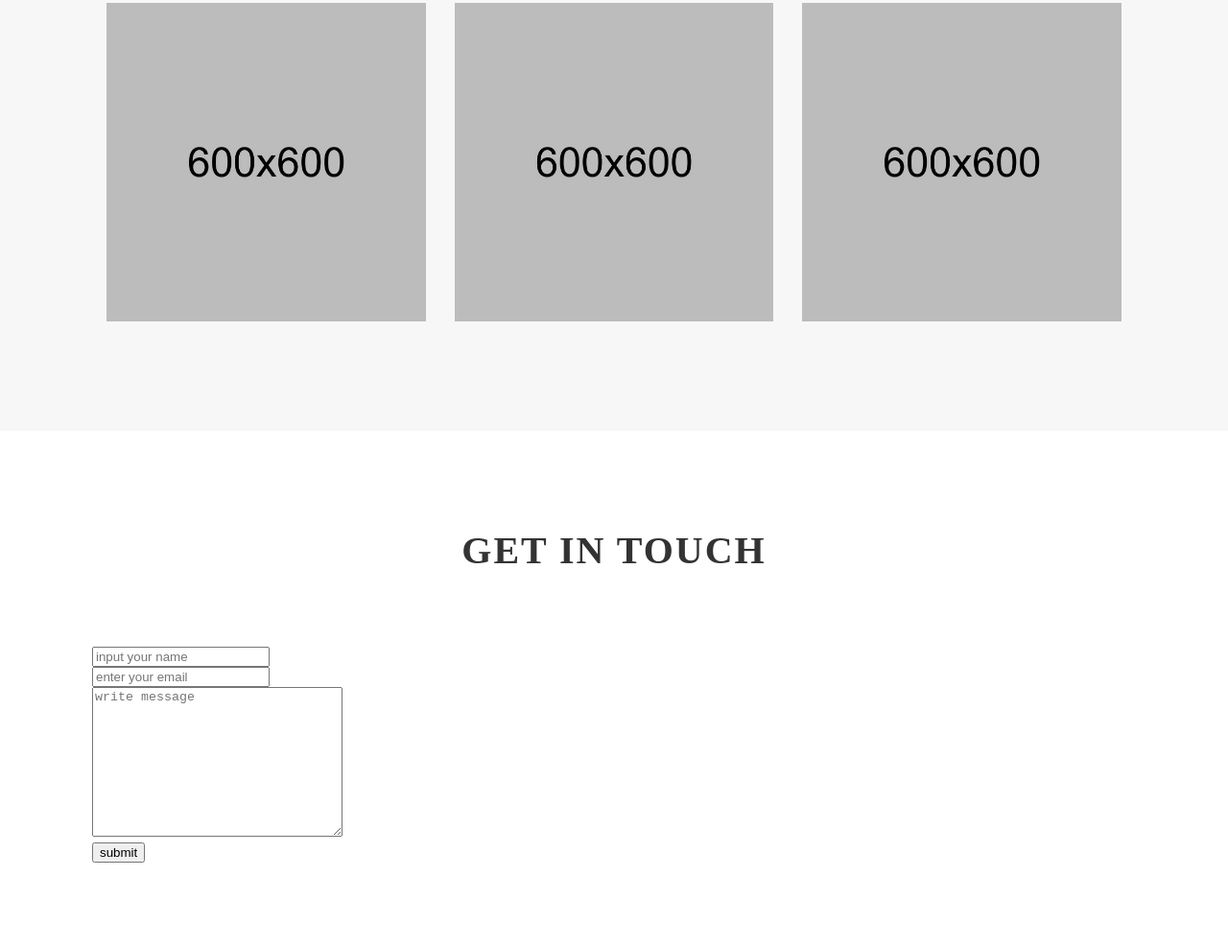
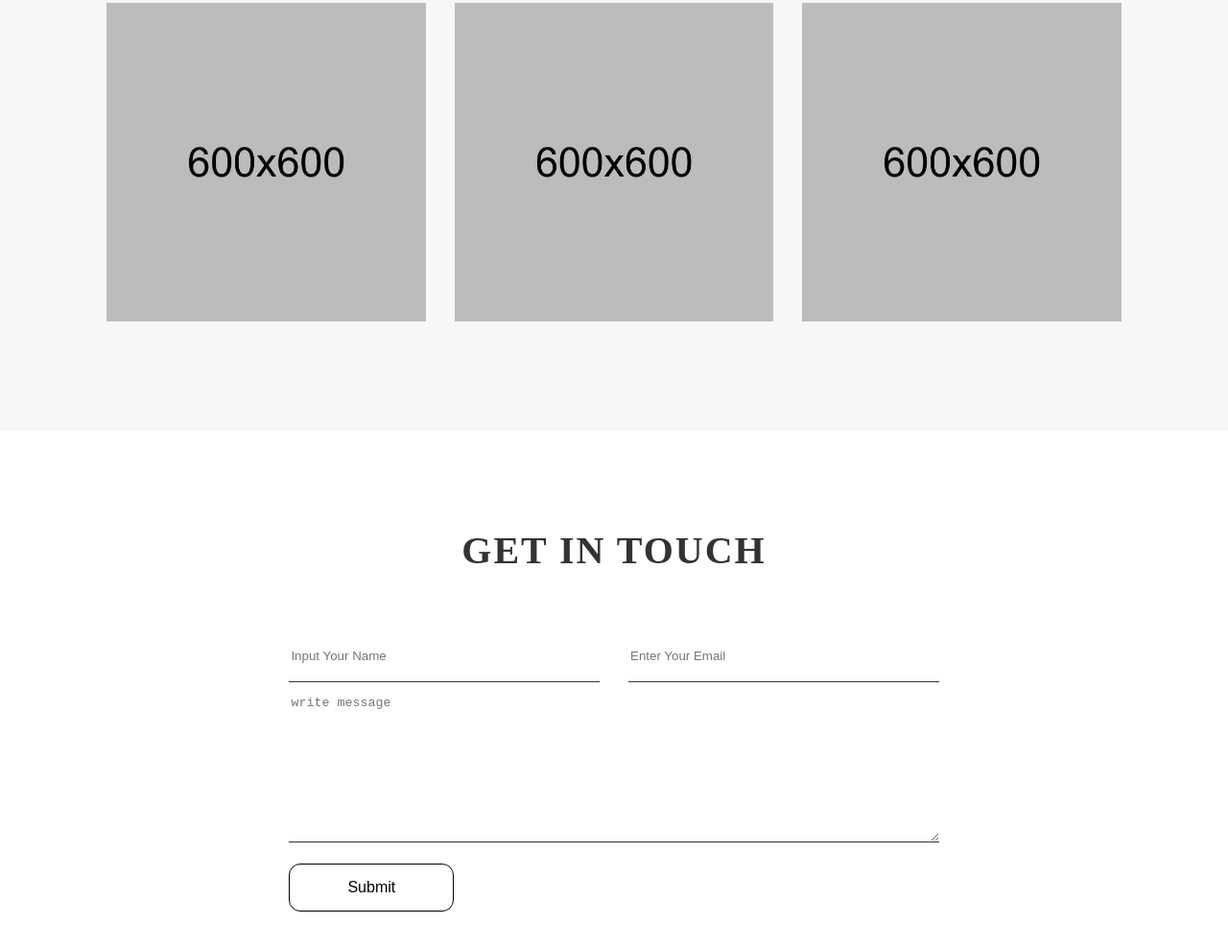
Before and after one commit to ALPHACamp/personal-site, a plain HTML site: page index.html in a window 1280 px wide. Shown: the part 3605-4593 px from the top of the page at 96% size. Drawn offline with Linux system fonts and the light colour scheme.

Commit message:
styled contact form

```diff
--- a/css/style.css
+++ b/css/style.css
@@ -352,3 +352,67 @@ h3.resume-subtitle {
   box-shadow: 0 16px 22px 0 rgba(90, 91, 95, 0.3);
   top: -5px;
 }
+
+/*========================== 09. Contact ==========================*/
+
+.contact-form {
+  width: 65%;
+  margin: 0 auto;
+  text-align: center;
+}
+
+.contact-form .form-input:first-child,
+.contact-form .form-input:nth-child(2) {
+  float: left;
+  width: 50%;
+  padding: 0 15px;
+}
+
+.contact-form .form-input:nth-child(3) {
+  width: 100%;
+  padding: 0 15px;
+}
+
+.contact-form input.form-style {
+  width: 100%;
+  border: none;
+  border-bottom: 1px solid #333;
+  text-transform: capitalize;
+  padding-bottom: 19px;
+  margin-bottom: 12px;
+  outline: none;
+}
+
+.contact-form textarea {
+  width: 100%;
+  border: none;
+  border-bottom: 1px solid #333;
+  outline: none;
+}
+
+.form-submit {
+  text-align: left;
+  padding: 0 15px;
+}
+
+.form-submit input {
+  font-size: 16px;
+  text-transform: capitalize;
+  background-color: transparent;
+  border: 1px solid #000;
+  border-radius: 12px;
+  padding: 15px 60px;
+  margin-top: 16px;
+  margin-bottom: 14px;
+  cursor: pointer;
+  -webkit-transition: .4s linear;
+  -moz-transition: .4s linear;
+  -ms-transition: .4s linear;
+  -o-transition: .4s linear;
+  transition: .4s linear;
+}
+
+.form-submit input:hover {
+  background-color: #000;
+  color: #fff;
+}
```
